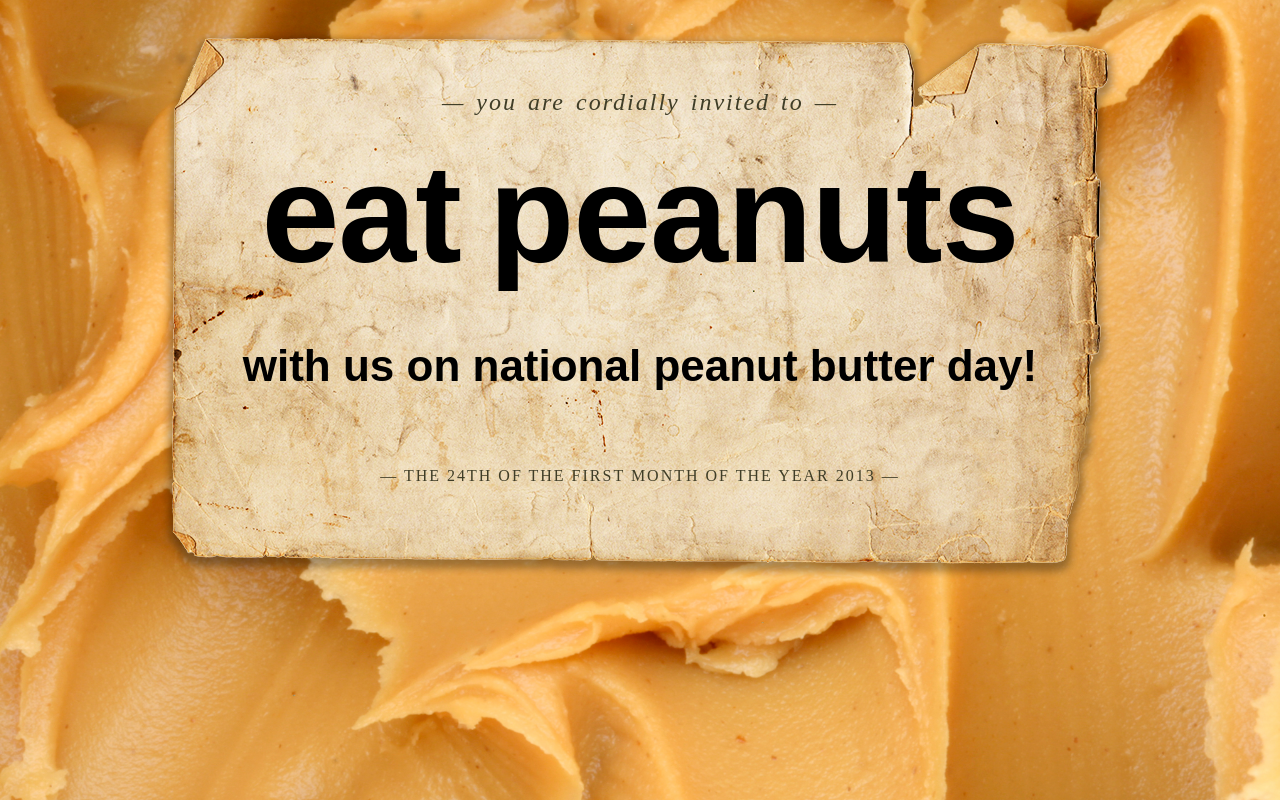
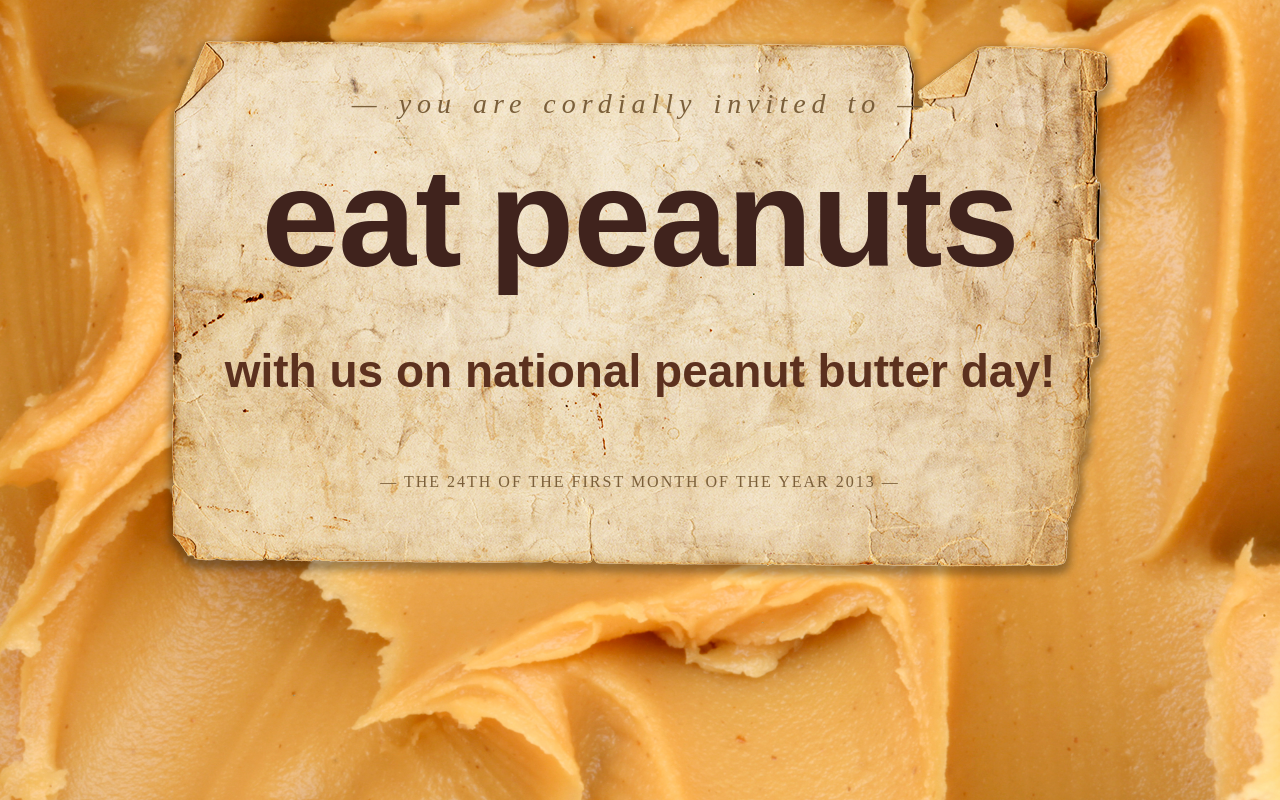
Before and after one commit to sodevious/peanutbutter, a plain HTML site: page index.html in a window 1280 px wide. Drawn offline with nearby package versions, Linux system fonts and the light colour scheme; a web font is replaced by a local one.

Commit message:
AND TIME IS CALLED
 :quit

```diff
--- a/css/style.css
+++ b/css/style.css
@@ -26,15 +26,15 @@
  	span.intro, time {
 		display: block;
 		font-family: "IM Fell English", serif;
+		color: #7B5F3A;
 	}
 
 	span.intro {
-		font-size: 24px;
-		letter-spacing: 2px;
+		font-size: 28px;
+		letter-spacing: 6px;
 		word-spacing: 3px;
 		padding: 80px 0px 30px 0px;
 		font-style: italic;
-		color: #3f3d27;
 	}
 
 	h1 {
@@ -44,17 +44,18 @@
 		line-height: auto;
 		word-spacing: -10px;
 		letter-spacing: -1px;
+		color: #40231D;
 	}
 
 	h2 {
-		font-size: 44px;
+		font-size: 46px;
 		font-family: "Love Ya Like A Sister", sans-serif;
 		padding: 60px 0px;
+		color: #5C311F;
 	}
 
 	time {
 		letter-spacing: 2px;
 		padding: 20px 0px 100px 0px;
 		text-transform: uppercase;
-		color: #3f3d27;
 	}
```
